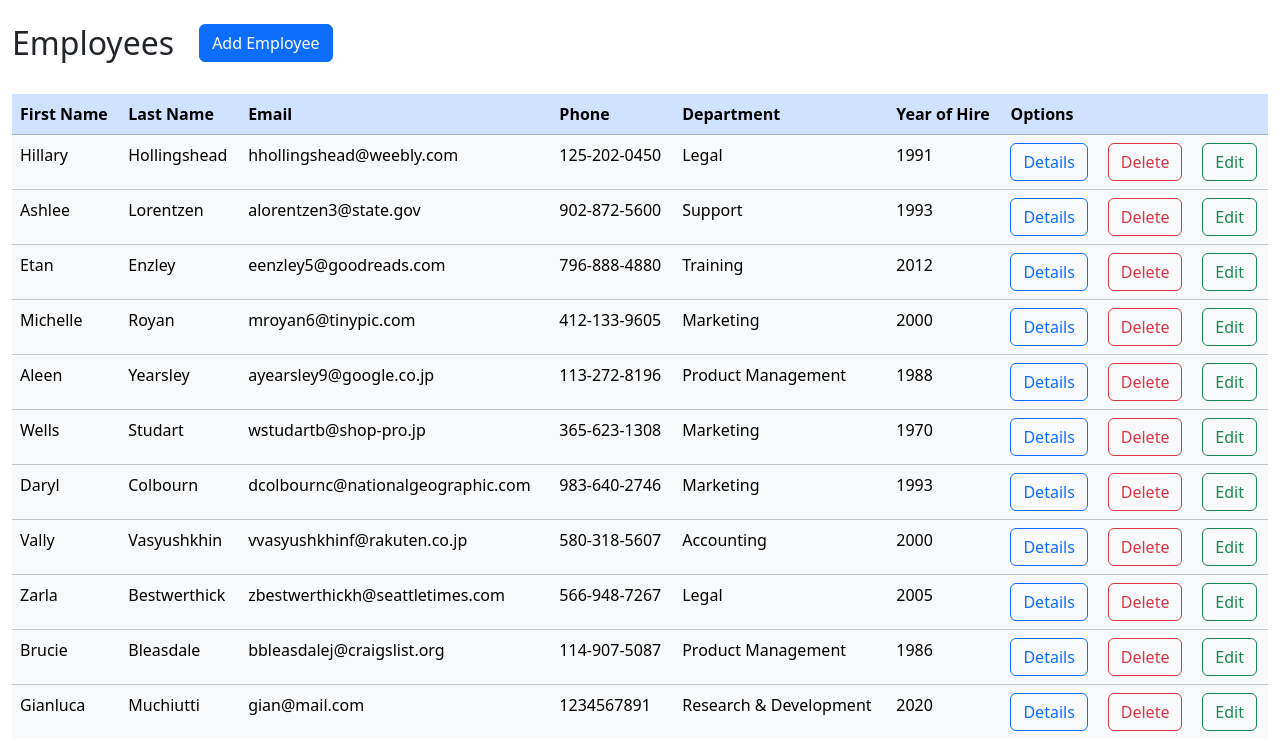
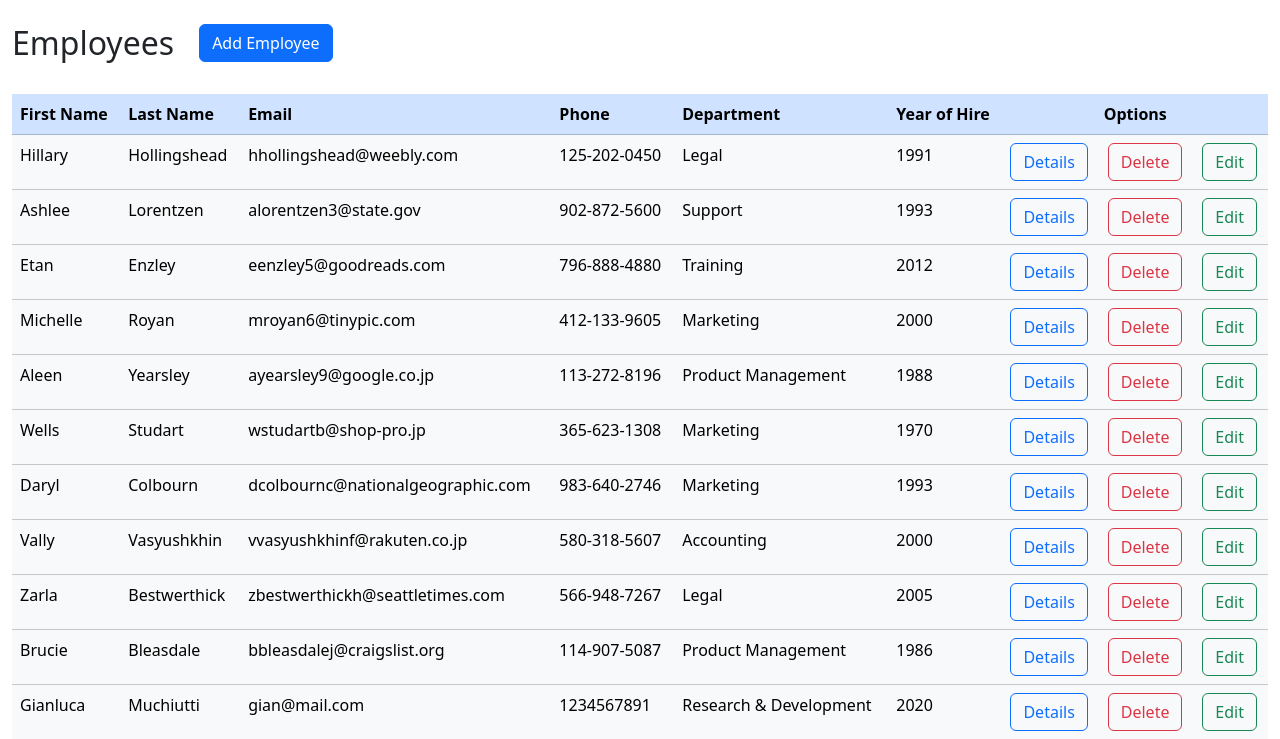
Before and after one commit to gianlucamb9/hr_system, a Django app: page /elist/ in a window 1280 px wide. Shown: the part 56-795 px from the top of the page. Run offline with Django 5.2, Linux system fonts and the light colour scheme; a user stored in the database is signed in; data comes from the database, SQL or seed files in the repository; both versions use the stored data as it was after the commit.

Commit message:
th colspan text centered

```diff
--- a/templates/elist.html
+++ b/templates/elist.html
@@ -19,7 +19,7 @@
                 <th scope="col">Phone</th>
                 <th scope="col">Department</th>
                 <th scope="col">Year of Hire</th>
-                <th scope="col" colspan="3">Options</th>
+                <th scope="col" colspan="3" style="text-align: center;">Options</th>
             </tr>
         </thead>
         <tbody>
```
Also changed, not shown: db.sqlite3.
